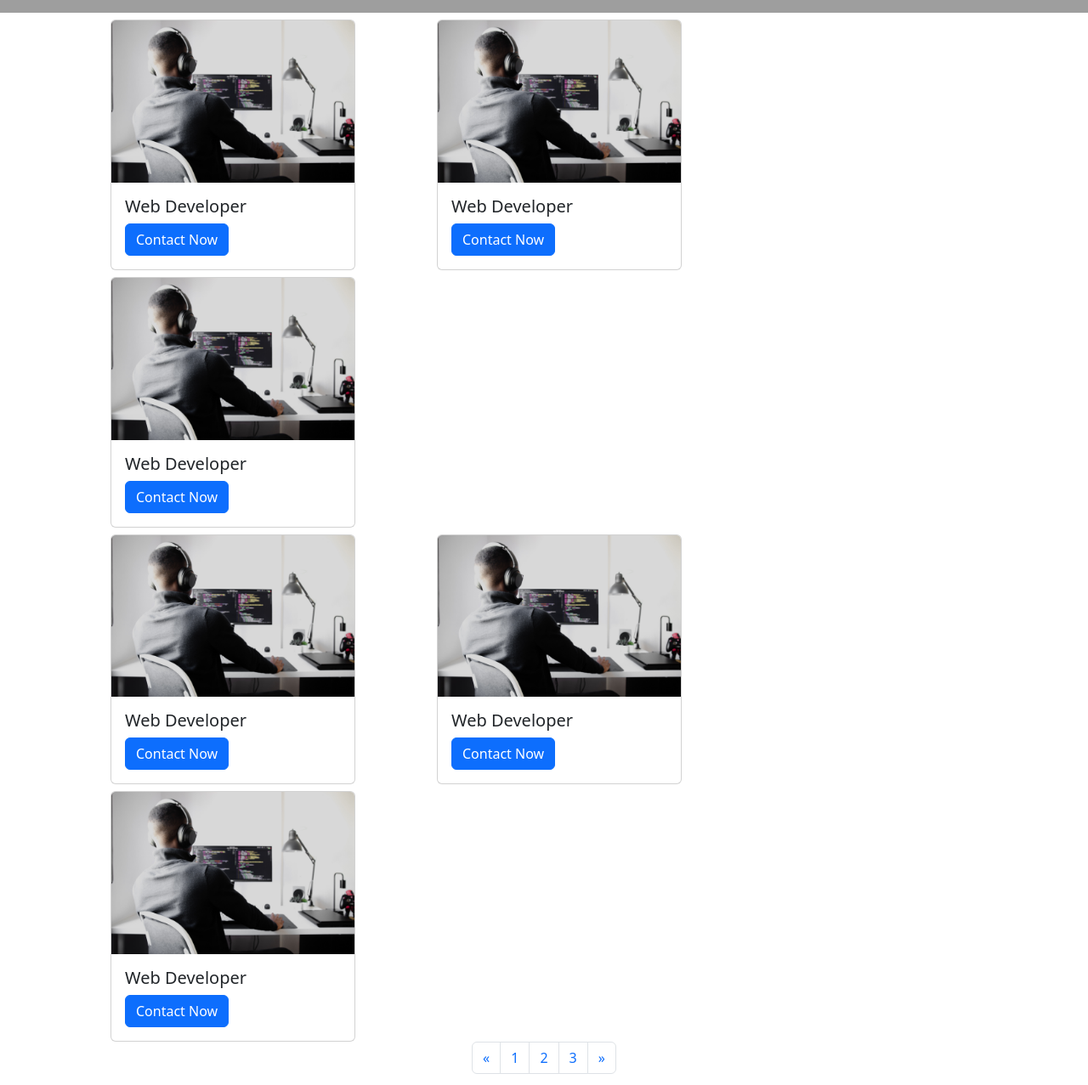
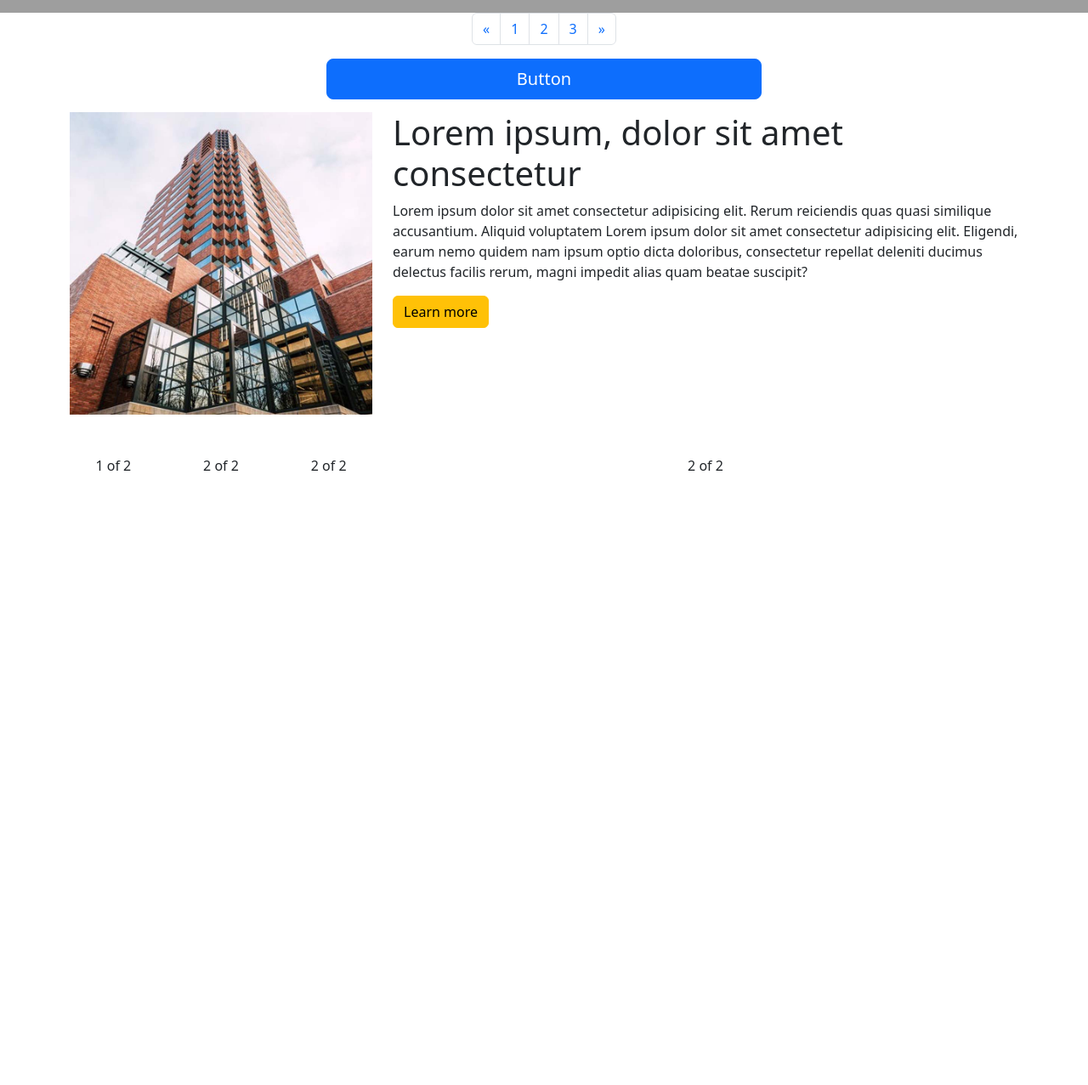
Before and after one commit to HassanNadeemWebD/Batch-2205B1, a plain HTML site: page bootstrap/index.html in a window 1280 px wide. Shown: the part 1040-2317 px from the top of the page at 85% size. After the commit the page ends 1600 px from the top, so only its background shows below. Drawn offline with nearby package versions, Linux system fonts and the light colour scheme; grey boxes are pictures that could not be loaded.

Commit message:
Update index.html

```diff
--- a/bootstrap/index.html
+++ b/bootstrap/index.html
@@ -9,11 +9,19 @@
       href="https://cdn.jsdelivr.net/npm/bootstrap@5.2.1/dist/css/bootstrap.min.css"
       rel="stylesheet"
     />
+    <script src="https://cdnjs.cloudflare.com/ajax/libs/jquery/3.6.1/jquery.min.js" integrity="sha512-aVKKRRi/Q/YV+4mjoKBsE4x3H+BkegoM/em46NNlCqNTmUYADjBbeNefNxYV7giUp0VxICtqdrbqU7iVaeZNXA==" crossorigin="anonymous" referrerpolicy="no-referrer"></script>
     <link rel="stylesheet" href="style.css" />
     <title>Bootstrap</title>
   </head>
   <style>
-    h6 {
+
+    .preloader{
+      position: absolute;
+      top: 50%;
+      left: 50%;
+      z-index: 1000;
+    }
+    /* h6 {
       color: red;
       text-align: center;
     }
@@ -24,10 +32,15 @@
       border: 2px solid black;
       margin:5px !important ;
       background-color: aqua;
-    }
+    } */
   </style>
 
   <body>
+    <div class="d-flex  preloader align-content-center justify-content-center">
+      <div class="spinner-border text-danger" role="status">
+        <span class="visually-hidden">Loading...</span>
+      </div>
+    </div>
     <div class="alert alert-danger" role="alert">
       <h6>Announcement ! Summer Sale Get 50% Off</h6>
     </div>
@@ -136,103 +149,7 @@
     </div>
 
     <!-- Cards -->
-    <div class="container my-flex">
-      <div class="card mt-2 mx-5" style="width: 18rem">
-        <img
-          src="images/nubelson-fernandes-gTs2w7bu3Qo-unsplash.jpg"
-          class="card-img-top"
-          alt="..."
-        />
-        <div class="card-body">
-          <h5 class="card-title my-h5">Web Developer</h5>
-          <!-- <p class="card-text">
-          Some quick example text to build on the card title and make up the
-          bulk of the card's content.
-        </p> -->
-          <a href="#" class="btn btn-primary">Contact Now</a>
-        </div>
-      </div>
 
-      <div class="card mt-2 mx-5" style="width: 18rem">
-        <img
-          src="images/nubelson-fernandes-gTs2w7bu3Qo-unsplash.jpg"
-          class="card-img-top"
-          alt="..."
-        />
-        <div class="card-body">
-          <h5 class="card-title my-h5">Web Developer</h5>
-          <!-- <p class="card-text">
-            Some quick example text to build on the card title and make up the
-            bulk of the card's content.
-          </p> -->
-          <a href="#" class="btn btn-primary">Contact Now</a>
-        </div>
-      </div>
-      <div class="card mt-2 mx-5" style="width: 18rem">
-        <img
-          src="images/nubelson-fernandes-gTs2w7bu3Qo-unsplash.jpg"
-          class="card-img-top"
-          alt="..."
-        />
-        <div class="card-body">
-          <h5 class="card-title my-h5">Web Developer</h5>
-          <!-- <p class="card-text">
-            Some quick example text to build on the card title and make up the
-            bulk of the card's content.
-          </p> -->
-          <a href="#" class="btn btn-primary">Contact Now</a>
-        </div>
-      </div>
-    </div>
-    <!-- Cards -->
-    <div class="container my-flex">
-      <div class="card mt-2 mx-5" style="width: 18rem">
-        <img
-          src="images/nubelson-fernandes-gTs2w7bu3Qo-unsplash.jpg"
-          class="card-img-top"
-          alt="..."
-        />
-        <div class="card-body">
-          <h5 class="card-title my-h5">Web Developer</h5>
-          <!-- <p class="card-text">
-                  Some quick example text to build on the card title and make up the
-                  bulk of the card's content.
-                </p> -->
-          <a href="#" class="btn btn-primary">Contact Now</a>
-        </div>
-      </div>
-
-      <div class="card mt-2 mx-5" style="width: 18rem">
-        <img
-          src="images/nubelson-fernandes-gTs2w7bu3Qo-unsplash.jpg"
-          class="card-img-top"
-          alt="..."
-        />
-        <div class="card-body">
-          <h5 class="card-title my-h5">Web Developer</h5>
-          <!-- <p class="card-text">
-                    Some quick example text to build on the card title and make up the
-                    bulk of the card's content.
-                  </p> -->
-          <a href="#" class="btn btn-primary">Contact Now</a>
-        </div>
-      </div>
-      <div class="card mt-2 mx-5" style="width: 18rem">
-        <img
-          src="images/nubelson-fernandes-gTs2w7bu3Qo-unsplash.jpg"
-          class="card-img-top"
-          alt="..."
-        />
-        <div class="card-body">
-          <h5 class="card-title my-h5">Web Developer</h5>
-          <!-- <p class="card-text">
-                    Some quick example text to build on the card title and make up the
-                    bulk of the card's content.
-                  </p> -->
-          <a href="#" class="btn btn-primary">Contact Now</a>
-        </div>
-      </div>
-    </div>
 
     <div
       class="modal fade"
@@ -310,10 +227,10 @@
     </button>
     <div class="container">
       <div class="row">
-        <div class="col">
+        <div class="col-12   col-lg-4 col-md-12 col-sm-12">
           <img class="w-100" src="img/about.jpg" alt="" />
         </div>
-        <div class="col col-8">
+        <div class="col-12  col-lg-8  col-md-12 col-sm-12">
           <h1>Lorem ipsum, dolor sit amet consectetur</h1>
           <p>
             Lorem ipsum dolor sit amet consectetur adipisicing elit. Rerum
@@ -342,7 +259,7 @@
           2 of 2
         </div>
       </div>
-      <div class="text-center">
+      <!-- <div class="text-center">
         <div class="row mt-5">
           <div class="col">
             1 of 2
@@ -381,7 +298,67 @@
             2 of 2
           </div>
 
-        </div>
+        </div> -->
+
+
+
+
+
+        <script>
+        //  $(document).ready(function () {
+
+           $(window).on('load', function(){
+             $('.preloader').addClass('d-none');
+
+
+            });
+        //  });
+
+// setTimeout(1000, console.log("Hello"))
+// setInterval(()=>{
+// console.log("Hello")
+
+// },2000)
+
+
+// let obj = {
+//   name: "abc",
+//   contact: "123",
+//   gender:"male"
+// }
+function Obj(fullName,phone,jins){
+
+this.name = fullName;
+this.contact = phone;
+this.gender = jins ;
+// console.log("hello")
+
+// console.log(name)
+
+
+}
+
+// let myObj = new Obj("Hassan","036456","male");
+
+// console.log(Date())
+let d = new Date()
+console.log(d)
+console.log(d.getFullYear())
+// 0 = Sunday
+// 1 = Monday
+// 2 = Tuesday
+// 3 = Wed
+// 4 = Thurs
+// 5 = Fri
+// 6 = Sat
+let days = ["Sunday" , "Monday","Tuesday","Wednesday","Thursday","Friday","Saturday"]
+// console.log(days[5])
+console.log(days[d.getDay()] )
+console.log(d.getMonth())
+console.log((d.getMinutes())*60)
+
+// console.log(myObj)
+        </script>
 
     <!-- JavaScript Bundle with Popper -->
     <script src="https://cdn.jsdelivr.net/npm/bootstrap@5.2.1/dist/js/bootstrap.bundle.min.js"></script>
```
